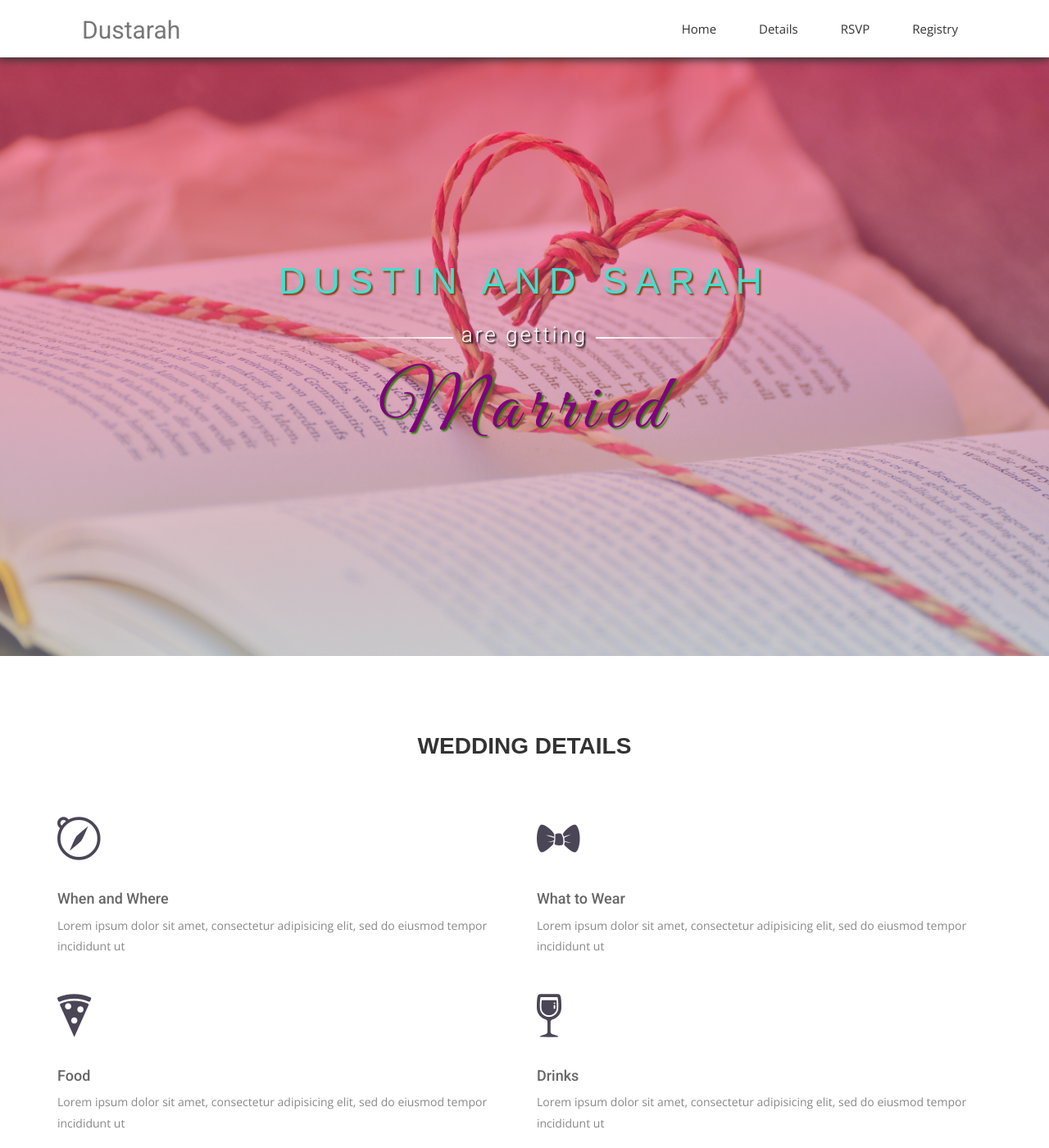
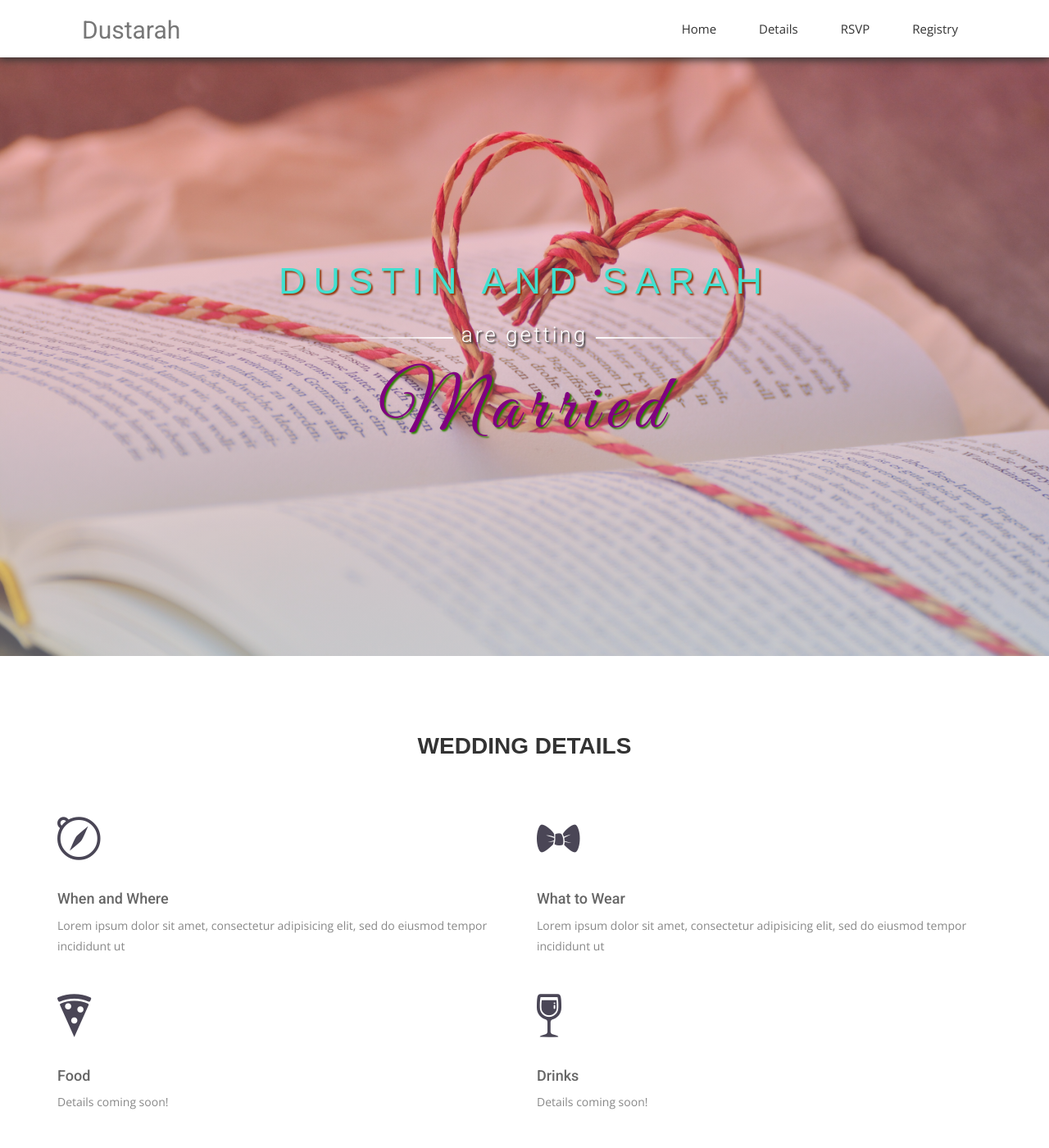
Before and after one commit to dustinpeerce/dustarah, a Jekyll site: the page built from index.html, in a window 1280 px wide and 1400 px high. Shown: the whole window at 82% size. Built offline with Jekyll 4.4.1, drawn with Linux system fonts in a browser that asks for light colours; nearby versions of some CDN libraries; some web fonts are replaced; some of the changed text lies outside the part shown.

Commit message:
Removed registry descriptions

```diff
--- a/css/airspace.css
+++ b/css/airspace.css
@@ -129,7 +129,7 @@
 }
 
 font header .navbar-default .navbar-nav li a:hover {
-  color: #000;
+  color: #333;
 }
 /*---------------------------------------------
 					Index Start
@@ -154,7 +154,7 @@
   right: 0;
   width: 100%;
   height: 100%;
-  background: linear-gradient(to top, rgba(180, 180, 200, 0.6), rgba(255, 0, 94, 0.6));
+  background: linear-gradient(to top, rgba(180, 180, 200, 0.6), rgba(255, 0, 94, 0.3));
   opacity: 0.8;
 }
 #slider .slider-header-container {
@@ -187,7 +187,7 @@
 #slider .block p {
   font-size: 26px;
   line-height: 40px;
-  text-shadow: 2px 2px 2px #000;
+  text-shadow: 2px 2px 2px #333;
   font-family: 'Roboto', sans-serif;
   font-weight: 300;
   letter-spacing: 3px;
@@ -323,7 +323,7 @@
 }
 #rsvp .section-title {
   color: #fff;
-  text-shadow: 1px 1px 5px #000;
+  text-shadow: 1px 1px 5px #333;
 }
 #rsvp p {
   color: #8d8f92;
@@ -424,12 +424,16 @@
 }
 
 #registry .service-item {
-  border: 1px solid #000;
-  box-shadow: 2px 2px 8px 1px #000;
+  position: relative;
+  padding-top: 5px;
+  border: 1px solid #333;
+  box-shadow: 0 1px 8px 0 #333;
   margin: 20px 0;
+  transition: all ease 0.25s;
 }
 #registry .service-item:hover {
-  box-shadow: 2px 2px 15px 4px #000;
+  top: -10px;
+  box-shadow: 0 11px 18px 0 #333;
 }
 
 #registry h4 {
@@ -448,9 +452,9 @@
 #registry .registry-description {
   width: 100%;
   height: auto;
-  background: rgb(76, 178, 188);
+  background: #eee;
   padding: 50px 0;
-  color: #fff;
+  color: #333;
 }
 
 
@@ -833,7 +837,7 @@
 #contact-box .block h2 {
   font-family: 'Open Sans', sans-serif;
   font-weight: 300;
-  color: #000;
+  color: #333;
   font-size: 28px;
   padding-bottom: 30px;
 }
@@ -863,7 +867,7 @@
   text-align: center;
 }
 .heading h2 {
-  color: #000;
+  color: #333;
   font-size: 30px;
   line-height: 40px;
   font-weight: 400;
@@ -907,7 +911,7 @@
   color: #494949;
 }
 footer .footer-manu ul li a:hover {
-  color: #000;
+  color: #333;
 }
 footer .footer-contact {
   padding-top: 30px;
--- a/index.html
+++ b/index.html
@@ -45,14 +45,14 @@
         <div class="service-item">
           <i class="ion-pizza"></i>
           <h4>Food</h4>
-          <p>Lorem ipsum dolor sit amet, consectetur adipisicing elit, sed do eiusmod tempor incididunt ut </p>
+          <p>Details coming soon!</p>
         </div>
       </div>
       <div class="col-md-6">
         <div class="service-item">
           <i class="icon ion-wineglass"></i>
           <h4>Drinks</h4>
-          <p>Lorem ipsum dolor sit amet, consectetur adipisicing elit, sed do eiusmod tempor incididunt ut </p>
+          <p>Details coming soon!</p>
         </div>
       </div>
 
@@ -60,8 +60,8 @@
   </div>
 </section>
 
-<section id="rsvp">
-  <div class="container">
+<section id="rsvp" style="min-height: 600px;">
+  <div class="container" style="display: none;">
     <div class="row section-heading">
       <span class="section-title">Online RSVP</span>
     </div>
@@ -137,22 +137,18 @@
       <span class="section-title">Registry Options</span>
     </div>
     <div class="row">
-      <div class="col-sm-6 col-md-4">
+      <div class="col-sm-6 col-md-4 col-md-offset-2">
         <div class="service-item">
-          <div class="registry-icon zola"><img class="img-responsive" src="img/zola-logo.png"></div>
-          <div class="registry-description"><h4>Online Registry + Honeymoon Fund</h4></div>
+          <a href="https://www.zola.com/registry/dustarah" target="_blank">
+            <div class="registry-icon zola"><img class="img-responsive" src="img/zola-logo.png"></div>
+          </a>
         </div>
       </div>
       <div class="col-sm-6 col-md-4">
         <div class="service-item">
-          <div class="registry-icon amazon"><img class="img-responsive" src="img/amazon_logo.jpg" align="center"></div>
-          <div class="registry-description"><h4>Online Registry</h4></div>
-        </div>
-      </div>
-      <div class="col-sm-6 col-md-4">
-        <div class="service-item">
-          <div class="registry-icon bed-bath-beyond"><img class="img-responsive" src="img/bed-bath-beyond.png"></div>
-          <div class="registry-description"><h4>In-Store Registry</h4></div>
+          <a href="">
+            <div class="registry-icon bed-bath-beyond"><img class="img-responsive" src="img/bed-bath-beyond.png"></div>
+          </a>
         </div>
       </div>
     </div>
```
